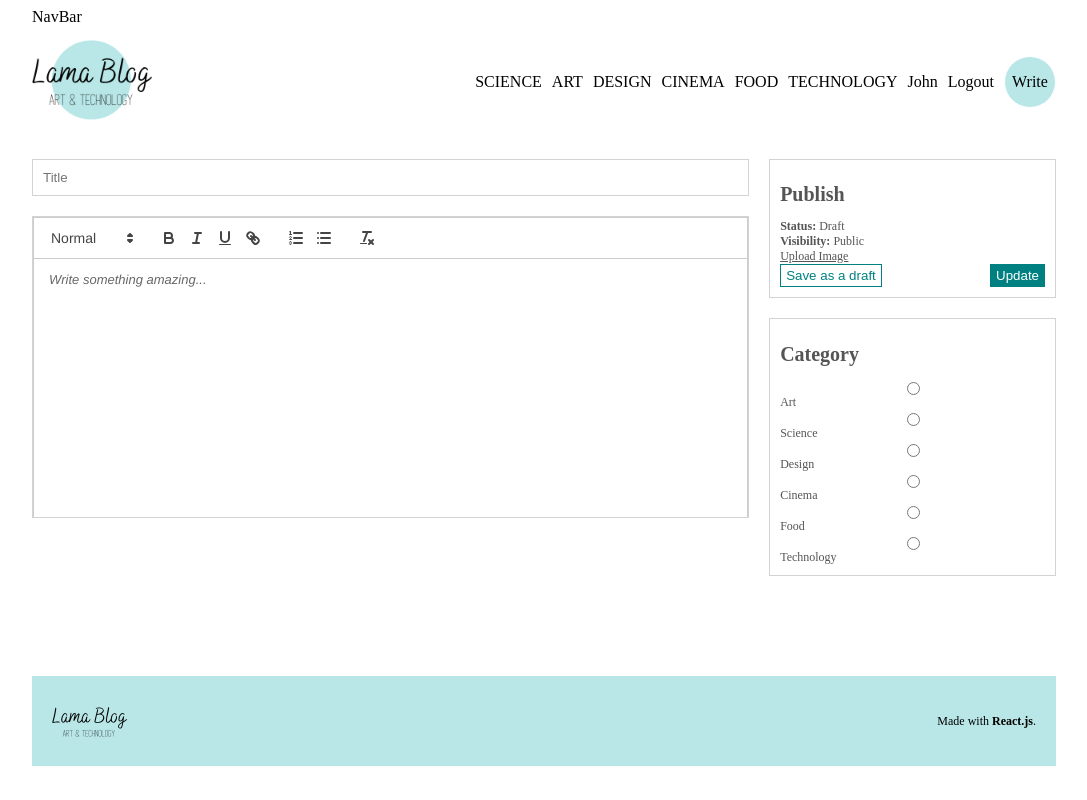
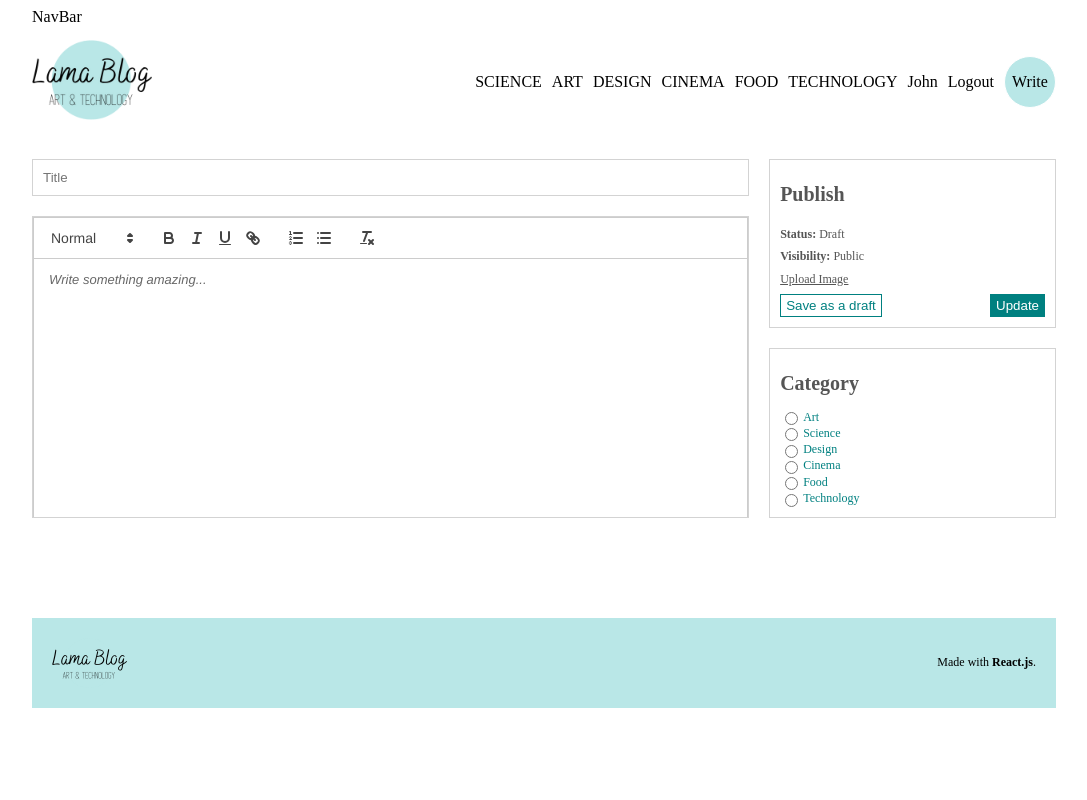
Before and after one commit to DariusBowser/react-blog-app, a React (Vite) app in the folder client/: page /write in a window 1280 px wide. Shown: the whole page, without its empty margins (96-1183 px from the left). Built offline with nearby package versions, Linux system fonts and the light colour scheme.

Commit message:
wrap in Category div

```diff
--- a/client/src/pages/Home.jsx
+++ b/client/src/pages/Home.jsx
@@ -8,6 +8,18 @@ const Home = () => {
       id: 1,
       title: "Title 1",
       desc: "Description 1",
+      img: "https://picsum.photos/200/300"
+    },
+    {
+      id: 1,
+      title: "Title 2 lorem ipsum dolor sit amet consectetur adipisicing elit. Quisquam, voluptatum.",
+      desc: "lorem ipsum dolor sit amet consectetur adipisicing elit. Quisquam, voluptatum.",
+      img: "https://picsum.photos/200/300"
+    },
+    {
+      id: 1,
+      title: "Title 3",
+      desc: "Description lorem ipsum dolor sit amet consectetur adipisicing elit. Quisquam, voluptatum.",
       img: "https://picsum.photos/200/300"
     }
   ];
--- a/client/src/pages/Write.jsx
+++ b/client/src/pages/Write.jsx
@@ -31,7 +31,9 @@ const Write = () => {
             <b>Visibility:</b> Public
           </span>
           <input style={{ display: "none" }} type="file" name="" id="file" />
-          <label className="file" htmlFor="file">Upload Image</label>
+          <label className="file" htmlFor="file">
+            Upload Image
+          </label>
           <div className="buttons">
             <button>Save as a draft</button>
             <button>Update</button>
@@ -39,18 +41,30 @@ const Write = () => {
         </div>
         <div className="item">
           <h1>Category</h1>
+          <div className="cat">
             <input type="radio" name="cat" value="art" id="art" />
             <label htmlFor="art">Art</label>
+          </div>
+          <div className="cat">
             <input type="radio" name="cat" value="science" id="science" />
             <label htmlFor="science">Science</label>
+          </div>
+          <div className="cat">
             <input type="radio" name="cat" value="design" id="design" />
             <label htmlFor="design">Design</label>
+          </div>
+          <div className="cat">
             <input type="radio" name="cat" value="cinema" id="cinema" />
             <label htmlFor="cinema">Cinema</label>
+          </div>
+          <div className="cat">
             <input type="radio" name="cat" value="food" id="food" />
             <label htmlFor="food">Food</label>
+          </div>
+          <div className="cat">
             <input type="radio" name="cat" value="technology" id="technology" />
             <label htmlFor="technology">Technology</label>
+          </div>
         </div>
       </div>
     </div>
```
Lines whose indentation alone changed are shown as unchanged.
